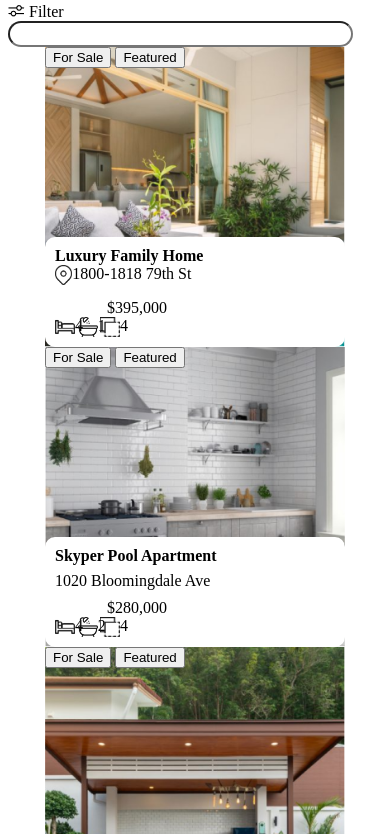
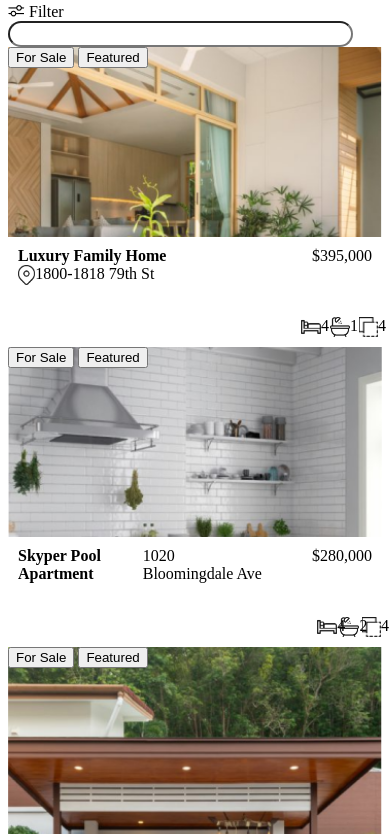
Before and after one commit to ahmedbenkrarayc/Brief3-ImmoView, a plain HTML site: page views/catalog.html in a window 390 px wide. Shown: the part 1111-1945 px from the top of the page. Drawn offline with Linux system fonts and the light colour scheme.

```diff
--- a/css/catalog.css
+++ b/css/catalog.css
@@ -196,7 +196,7 @@ footer{
     justify-content: space-between;
 }
 .CP{
-    width: 300px;
+    width: 100%;
     height: 300px;
     background-size: cover;
     display: flex;
@@ -288,6 +288,8 @@ footer{
 
     }
     .Catalog-PropretiesContainer{
+        width: 100%;
+
         grid-template-columns: auto ;
   gap: 6px;
   /* padding: 6px; */
@@ -317,8 +319,10 @@ footer{
         width: 100%;
     }
     .Catalog-desc-Contaner{
+        border-radius: 0%;
         display: flex;
         justify-content: space-between;
+        flex-direction: row;
     }
     .Catalog-Slides-bottom{
         width: 100%;
@@ -329,7 +333,7 @@ footer{
     }
     .Catalog-desc-infos{
         flex-direction: column;
-
+        align-items: end;
         width: 40%;
     }
     nav{
--- a/views/catalog.html
+++ b/views/catalog.html
@@ -102,7 +102,7 @@
                             <button>Featured</button>
                         </div>
                         <div class="Catalog-desc-Contaner">
-                           <div>
+                           <div class="Catalog-desc-Upper">
                             <h4>Luxury Family Home</h4>
                             <div class="Catalog-desc-localisation">
                                 <img src="../assets/catalog/LocalisationIcon.png" alt="">
```
